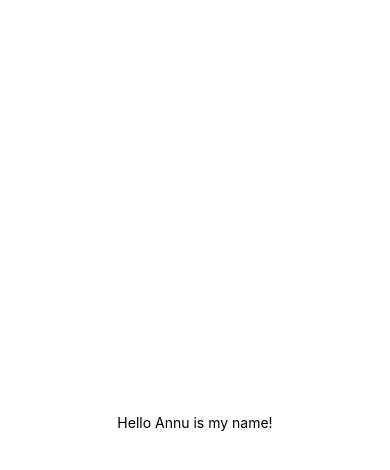
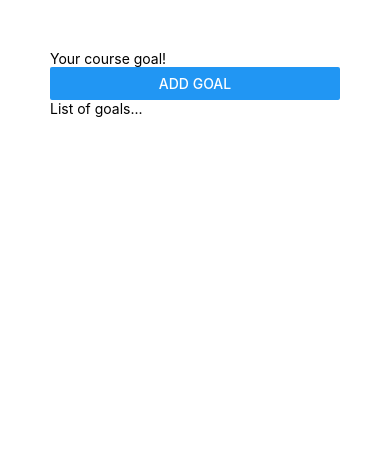
Before and after one commit to himanshu094/Practise_react_native, a React Native app in the folder RNproject/: screen / in a window 390 px wide. Shown: the top 470 px of the page. Built offline with nearby package versions, Linux system fonts and the light colour scheme.

Commit message:
button, textinput

```diff
--- a/RNproject/App.js
+++ b/RNproject/App.js
@@ -1,20 +1,21 @@
-import { StatusBar } from 'expo-status-bar';
-import { StyleSheet, Text, View } from 'react-native';
+import { Button, StyleSheet, Text, TextInput, View } from 'react-native';
 
 export default function App() {
   return (
-    <View style={styles.container}>
-      <Text>Hello Annu is my name!</Text>
-      <StatusBar style="auto" />
+    <View style={styles.appContainer}>
+      <View>
+        <TextInput placeholder='Your course goal!' />
+        <Button title='Add Goal' />
+      </View>
+      <View>
+        <Text>List of goals...</Text>
+      </View>
     </View>
   );
 }
 
 const styles = StyleSheet.create({
-  container: {
-    flex: 1,
-    backgroundColor: '#fff',
-    alignItems: 'center',
-    justifyContent: 'center',
-  },
+  appContainer: {
+    padding:50
+  }
 });
```
